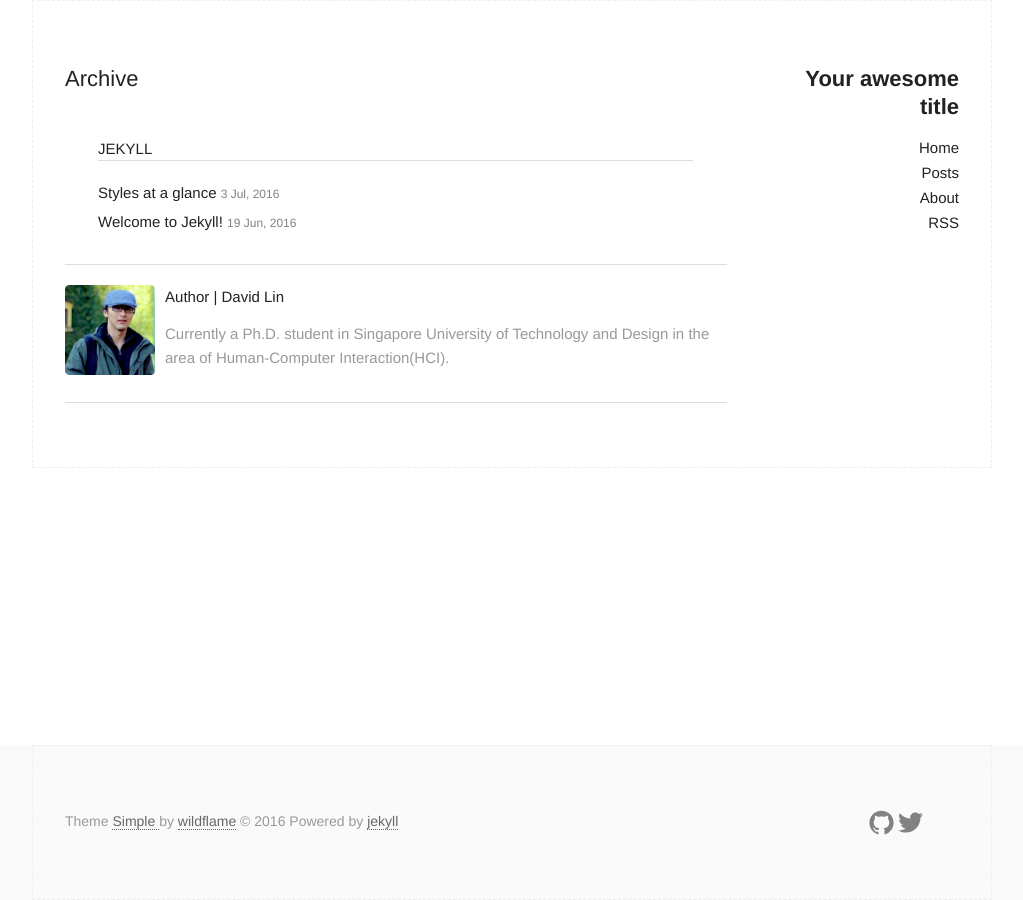
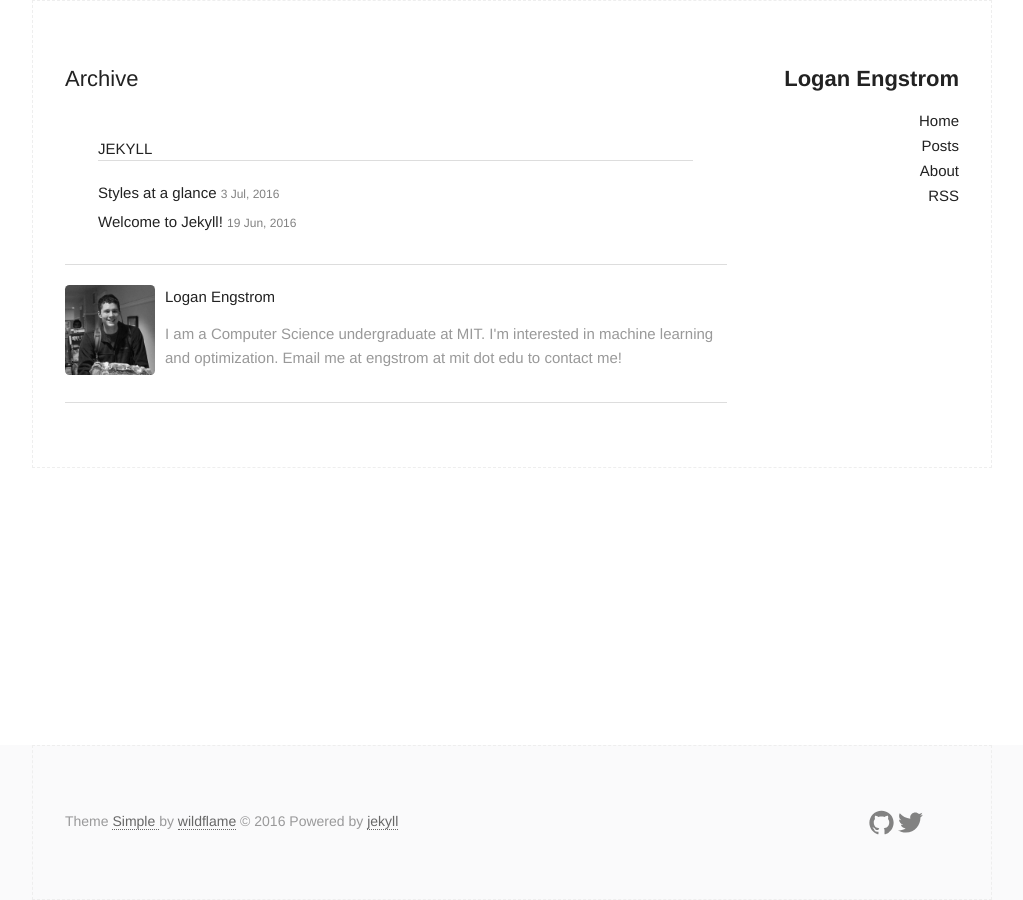
Before and after one commit to lengstrom/blog, a Jekyll site: the page built from archive.html, in a window 1280 px wide. Shown: the whole page, without its empty margins (128-1151 px from the left). Built offline with Jekyll 4.4.1, drawn with Linux system fonts in a browser that asks for light colours.

Commit message:
added barebones of blog

```diff
--- a/_config.yml
+++ b/_config.yml
@@ -13,16 +13,15 @@
 # you will see them accessed via {{ site.title }}, {{ site.email }}, and so on.
 # You can create any custom variable you would like, and they will be accessible
 # in the templates via {{ site.myvariable }}.
-title: Your awesome title
-email: your-email@domain.com
+title: Logan Engstrom
+name: Logan Engstrom
+email: engstrom@mit.edu
 description: > # this means to ignore newlines until "baseurl:"
-  Write an awesome description for your new site here. You can edit this
-  line in _config.yml. It will appear in your document head meta (for
-  Google search results) and in your feed.xml site description.
+  Blog mostly containing posts about my projects and computer science research.
 baseurl: "" # the subpath of your site, e.g. /blog
 url: "" # the base hostname & protocol for your site, e.g. http://example.com
-twitter_username: jekyllrb
-github_username:  jekyll
+twitter_username: logan_engstrom
+github_username:  lengstrom
 
 # Build settings
 markdown: kramdown
--- a/_includes/author.html
+++ b/_includes/author.html
@@ -1,9 +1,11 @@
 <section class="author">
-  <div class="authorimage box" style="background: url({{site.baseurl}}/assets/img/Taffy.jpg)"></div>
+  <div class="authorimage box" style="background: url({{site.baseurl}}/assets/img/Logan.jpg)"></div>
   <div class="authorinfo box">
-    <p>Author | David Lin</p>
+    <p>{{ site.name }}</p>
     <p class="bio">
-      Currently a Ph.D. student in Singapore University of Technology and Design in the area of Human-Computer Interaction(HCI).
+      I am a Computer Science undergraduate at MIT. I'm interested in machine
+      learning and optimization. Email me at engstrom at mit dot edu to contact
+      me!
     </p>
   </div>
 </section>
--- a/_layouts/home.html
+++ b/_layouts/home.html
@@ -44,7 +44,7 @@ title: Home
         {% if post.author %}
         <span class="author_meta">
           <img src="{{site.baseurl}}/assets/img/{{post.author}}.jpg"></img>
-          <span>David Lin</span>
+          <span>{{ site.name }}</span>
         </span>
         {% endif %}
         -->
```
Also changed, not shown: assets/img/Logan.jpg (added).
